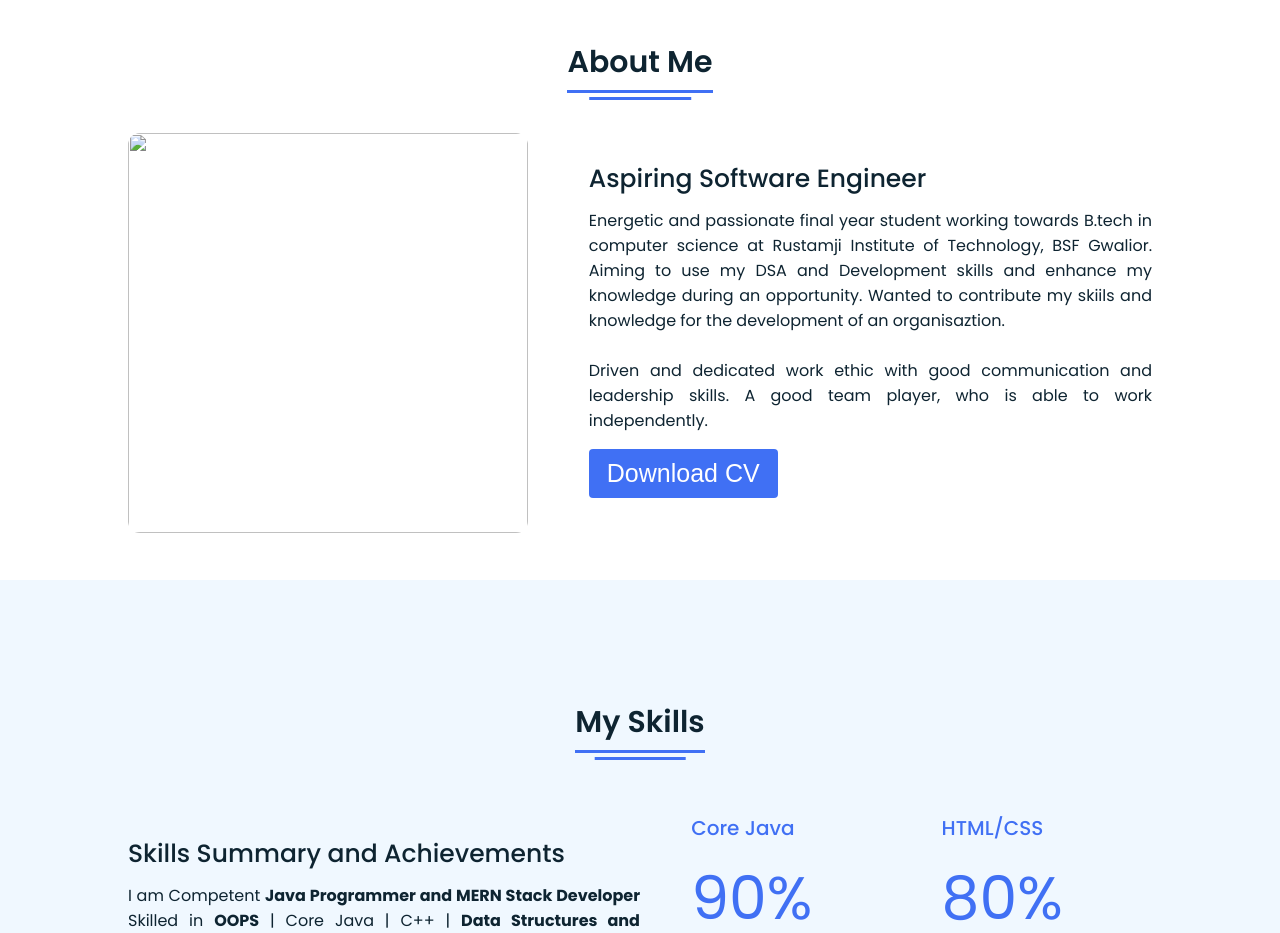
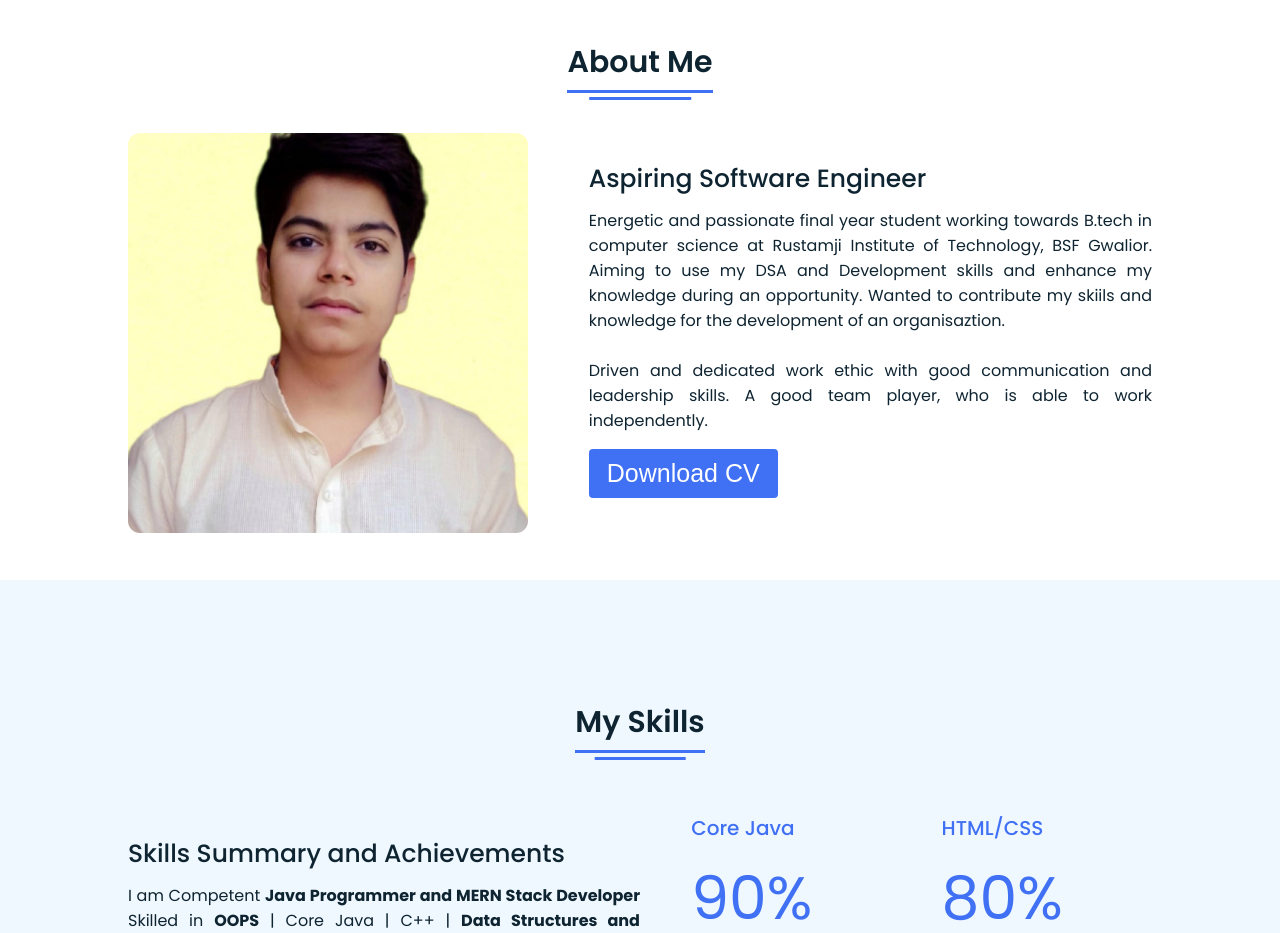
Before and after one commit to gamechanger0409/Himanshu-Portfolio, a plain HTML site: page index.html in a window 1280 px wide. Shown: the part 840-1773 px from the top of the page. Drawn offline with Linux system fonts and the light colour scheme; the site is published under a folder, as on GitHub Pages, so addresses that start at the root find nothing.

Commit message:
Update index.html

```diff
--- a/index.html
+++ b/index.html
@@ -60,7 +60,7 @@
         <div class="title"><span>About Me</span></div>
         <div class="about-details">
           <div class="left">
-            <img src="/picture.jpeg" alt="" />
+            <img src="picture.jpeg" alt="" />
           </div>
           <div class="right">
             <div class="topic">Aspiring Software Engineer</div>
```
